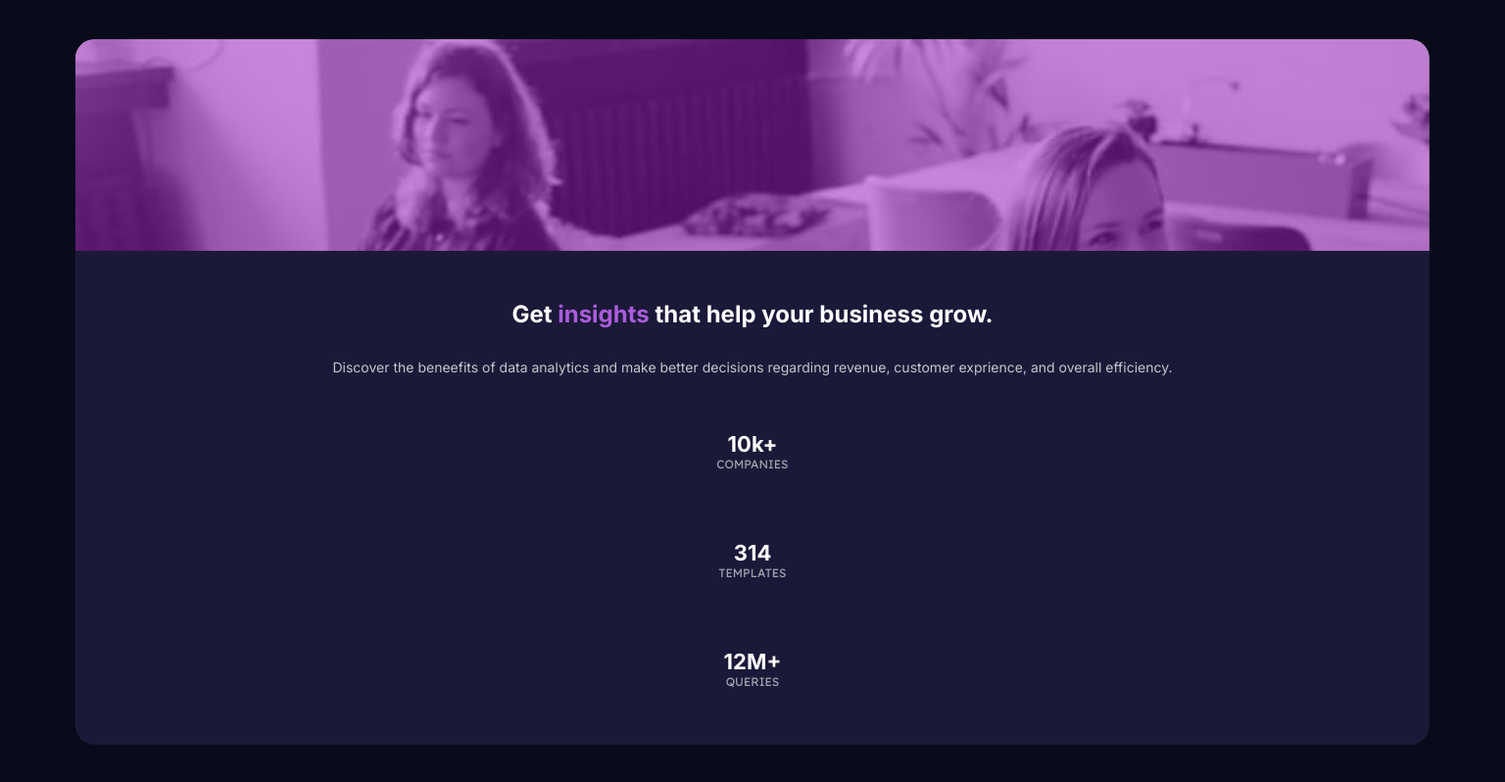
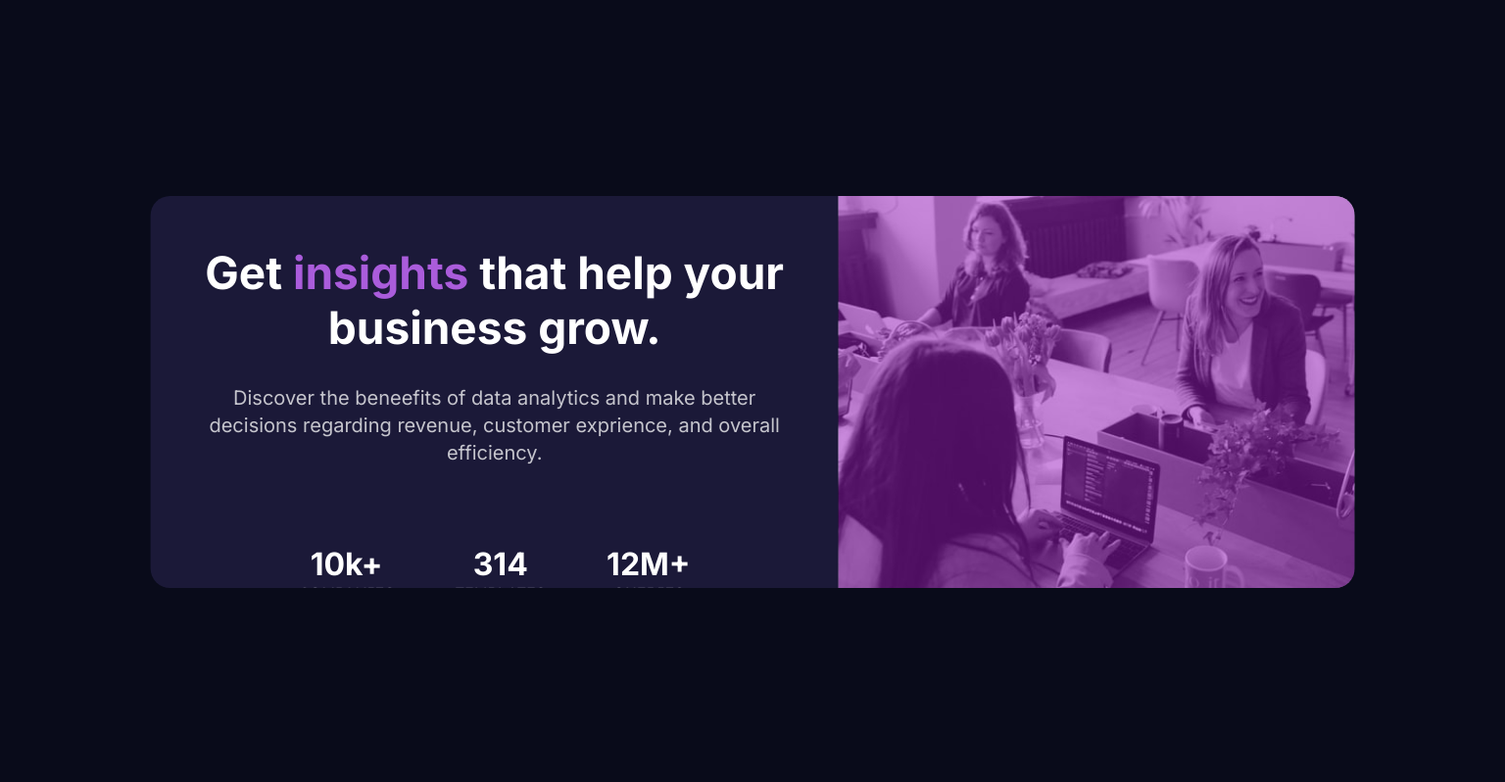
Before and after one commit to koniuszko/02.stats-preview-card, a plain HTML site: page index.html in a window 1536 px wide. Shown: the whole page at 98% size. Drawn offline with Linux system fonts and the light colour scheme.

Commit message:
desktop layout

```diff
--- a/style.css
+++ b/style.css
@@ -19,6 +19,8 @@ body {
     background-color: hsl(244, 38%, 16%);
     border-radius: 20px;
     overflow: hidden;
+    display: flex;
+    flex-direction: column;
 }
 
 .img {
@@ -81,3 +83,51 @@ body {
     font-size: 12px;
     text-transform: uppercase;
 }
+
+@media(min-width: 1440px) {
+
+    .content {
+        width: 80vw;
+        height: 50vh;
+        background-color: hsl(244, 38%, 16%);
+        border-radius: 20px;
+        overflow: hidden;
+        display: flex;
+        flex-direction: row-reverse;
+    }
+
+    .img {
+        width: 60%;
+        height: 100%;
+        background-image: url(./images/image-header-desktop.jpg);
+        background-repeat: no-repeat;
+        background-size: cover;
+    }
+
+    .title {
+        font-size: 46px;
+    }
+
+    .text {
+        margin: 30px 50px;
+        font-size: 20px;
+        line-height: 28px;
+    }
+
+    .stats {
+        margin: 50px 120px;
+        flex-grow: 1;
+        display: flex;
+        flex-direction: row;
+        justify-content: space-around;
+    }
+
+    .stat h2 {
+        font-size: 32px;
+    }
+
+    .stat p {
+        font-size: 16px;
+    }
+
+}
```
